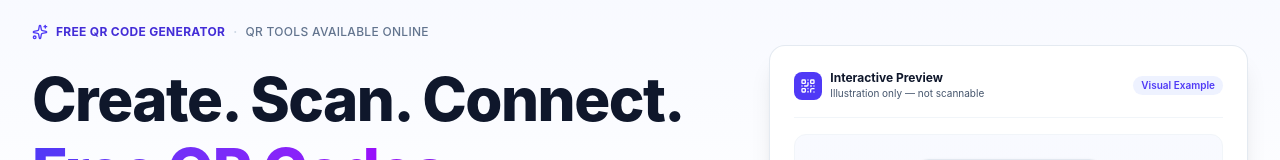
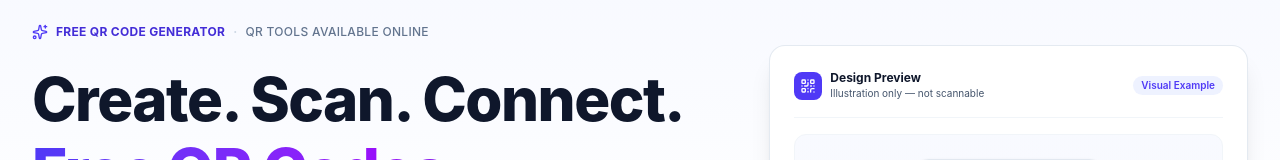
Before and after one commit to evanora031-dotcom/-qr-genius, a React (Vite) app: page / in a window 1280 px wide. Shown: the part 121-281 px from the top of the page. Built offline with nearby package versions, Linux system fonts and the light colour scheme.

Commit message:
Label static hero illustration as design preview

```diff
--- a/src/pages/HomePage.tsx
+++ b/src/pages/HomePage.tsx
@@ -115,7 +115,7 @@ export const HomePage: React.FC<HomePageProps> = ({ lang, onNavigate }) => {
                       <QrCode className="w-4 h-4" />
                     </div>
                     <div>
-                      <div className="text-xs font-bold text-slate-900">{lang === 'ar' ? 'معاينة تفاعلية' : lang === 'fr' ? 'Aperçu interactif' : lang === 'es' ? 'Vista previa interactiva' : 'Interactive Preview'}</div>
+                      <div className="text-xs font-bold text-slate-900">{lang === 'ar' ? 'معاينة التصميم' : lang === 'fr' ? 'Aperçu du design' : lang === 'es' ? 'Vista previa del diseño' : 'Design Preview'}</div>
                       <div className="text-[10px] text-slate-600">{lang === 'ar' ? 'رسم توضيحي غير قابل للمسح' : lang === 'fr' ? 'Illustration non scannable' : lang === 'es' ? 'Ilustración no escaneable' : 'Illustration only — not scannable'}</div>
                     </div>
                   </div>
```
